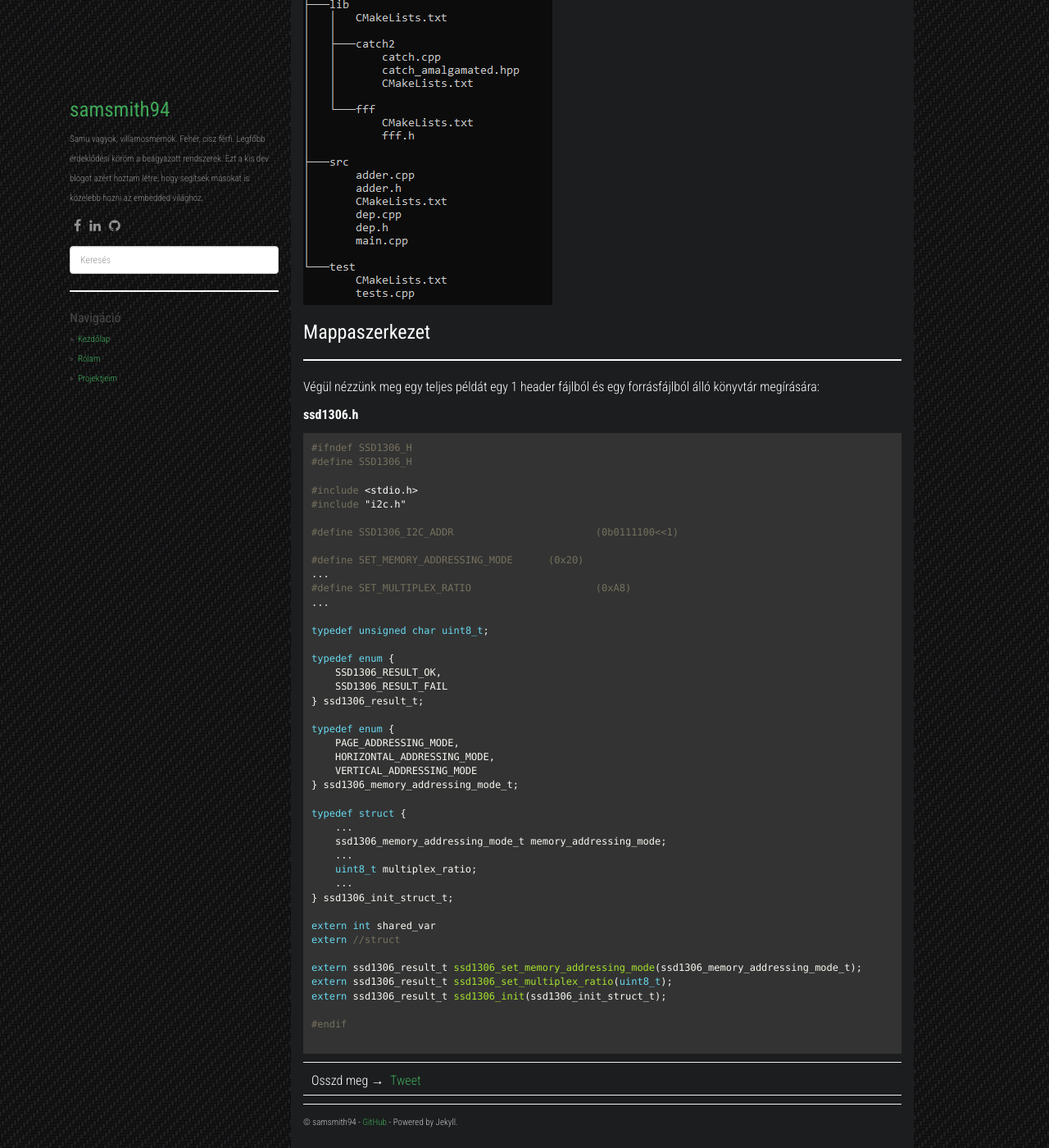
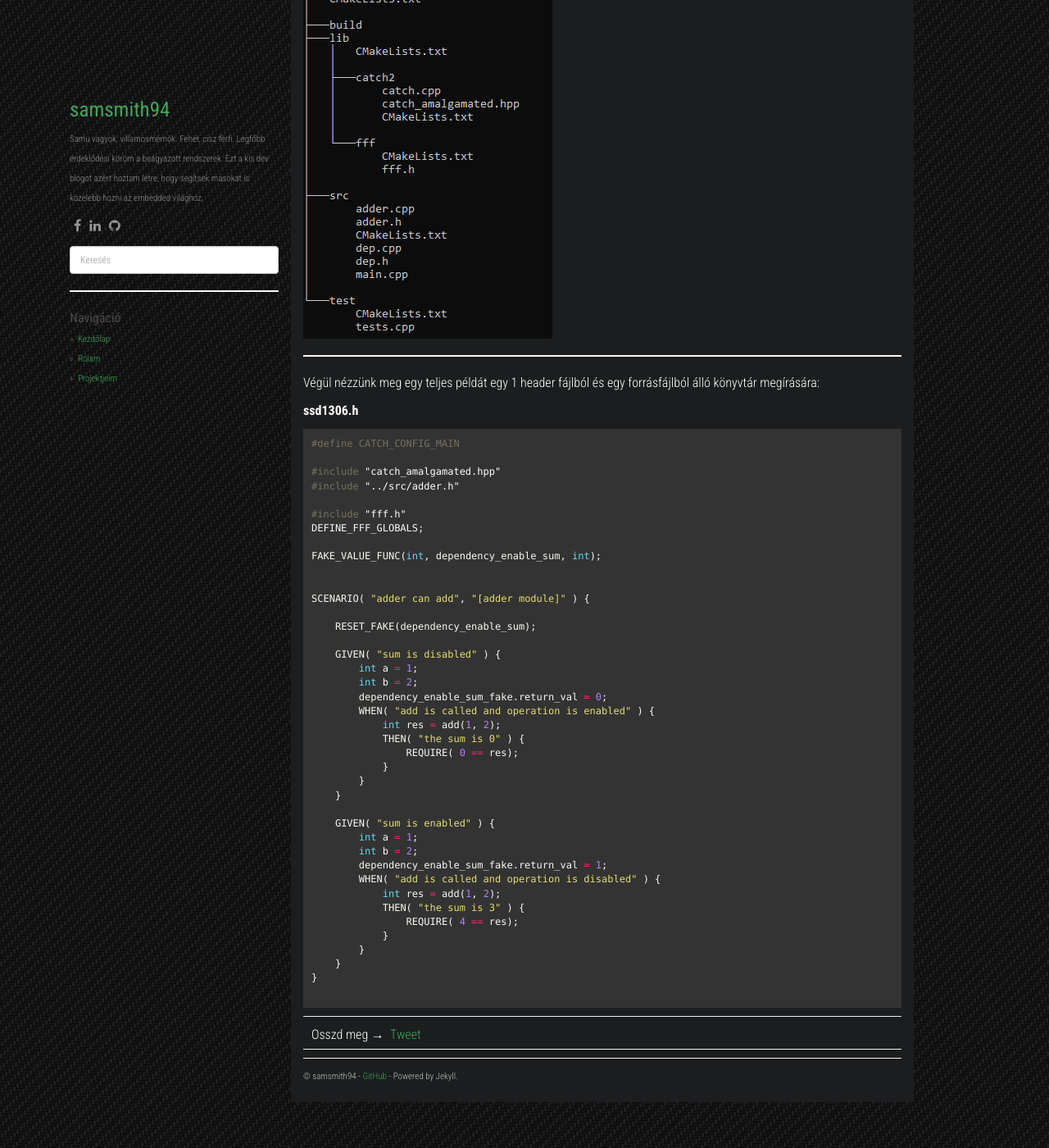
Before and after one commit to samsmith94/samsmith94.github.io, a Jekyll site: the page built from _posts/2021-03-30-unit-testing.md, in a window 1280 px wide and 1400 px high, scrolled down 411 px. Shown: the whole window at 82% size. Built offline with Jekyll 4.4.1, drawn with Linux system fonts in a browser that asks for light colours; nearby versions of some CDN libraries; comment, search, counter and statistics services are not loaded.

Commit message:
add bdd code example

````diff
--- a/_posts/2021-03-30-unit-testing.md
+++ b/_posts/2021-03-30-unit-testing.md
@@ -7,71 +7,68 @@ categories: [tutorial]
 
 Ebben a posztban unit tesztelésről fogok írni, azon belül is a catch2 keretrendszer használatáról.
 Mivel elég nagy a témakör elég sok minden másról is szó lesz, például
+
 - a mock-olásról (fff)
 - a CMake build rendszerről
 - code coverage/lefedettség mérésről (gcovr)
 - hasznos IDE bővítményekről
 
 ### Kitekintés
+
 #### A unit tesztelésről
+
 Nagyon sokféle keretrendszer áll rendelkezésre
+
+
+### Mappaszerkezet
 
 ![Mappaszerkezet](https://raw.githubusercontent.com/samsmith94/samsmith94.github.io/master/static/img/_posts/unittesting/folder.png)
 
-### Mappaszerkezet
-
-
-
-
 ---
-
-
 
 Végül nézzünk meg egy teljes példát egy 1 header fájlból és egy forrásfájlból álló könyvtár megírására:
 
 **ssd1306.h**
+
 ```c
-#ifndef SSD1306_H
-#define SSD1306_H
+#define CATCH_CONFIG_MAIN
 
-#include <stdio.h>
-#include "i2c.h"
+#include "catch_amalgamated.hpp"
+#include "../src/adder.h"
 
-#define SSD1306_I2C_ADDR			(0b0111100<<1)
+#include "fff.h"
+DEFINE_FFF_GLOBALS;
 
-#define SET_MEMORY_ADDRESSING_MODE	(0x20)
-...
-#define SET_MULTIPLEX_RATIO			(0xA8)
-...
+FAKE_VALUE_FUNC(int, dependency_enable_sum, int);
 
-typedef unsigned char uint8_t;
 
-typedef enum {
-    SSD1306_RESULT_OK,
-    SSD1306_RESULT_FAIL
-} ssd1306_result_t;
+SCENARIO( "adder can add", "[adder module]" ) {
 
-typedef enum {
-    PAGE_ADDRESSING_MODE,
-    HORIZONTAL_ADDRESSING_MODE,
-    VERTICAL_ADDRESSING_MODE
-} ssd1306_memory_addressing_mode_t;
+    RESET_FAKE(dependency_enable_sum);
 
-typedef struct {
-    ...
-    ssd1306_memory_addressing_mode_t memory_addressing_mode;
-    ...
-    uint8_t multiplex_ratio;
-    ...
-} ssd1306_init_struct_t;
+    GIVEN( "sum is disabled" ) {
+        int a = 1;
+        int b = 2;
+        dependency_enable_sum_fake.return_val = 0;
+        WHEN( "add is called and operation is enabled" ) {
+            int res = add(1, 2);
+            THEN( "the sum is 0" ) {
+                REQUIRE( 0 == res);
+            }
+        }
+    }
 
-extern int shared_var
-extern //struct
-
-extern ssd1306_result_t ssd1306_set_memory_addressing_mode(ssd1306_memory_addressing_mode_t);
-extern ssd1306_result_t ssd1306_set_multiplex_ratio(uint8_t);
-extern ssd1306_result_t ssd1306_init(ssd1306_init_struct_t);
-
-#endif
+    GIVEN( "sum is enabled" ) {
+        int a = 1;
+        int b = 2;
+        dependency_enable_sum_fake.return_val = 1;
+        WHEN( "add is called and operation is disabled" ) {
+            int res = add(1, 2);
+            THEN( "the sum is 3" ) {
+                REQUIRE( 4 == res);
+            }
+        }
+    }
+}
 
 ```
````
